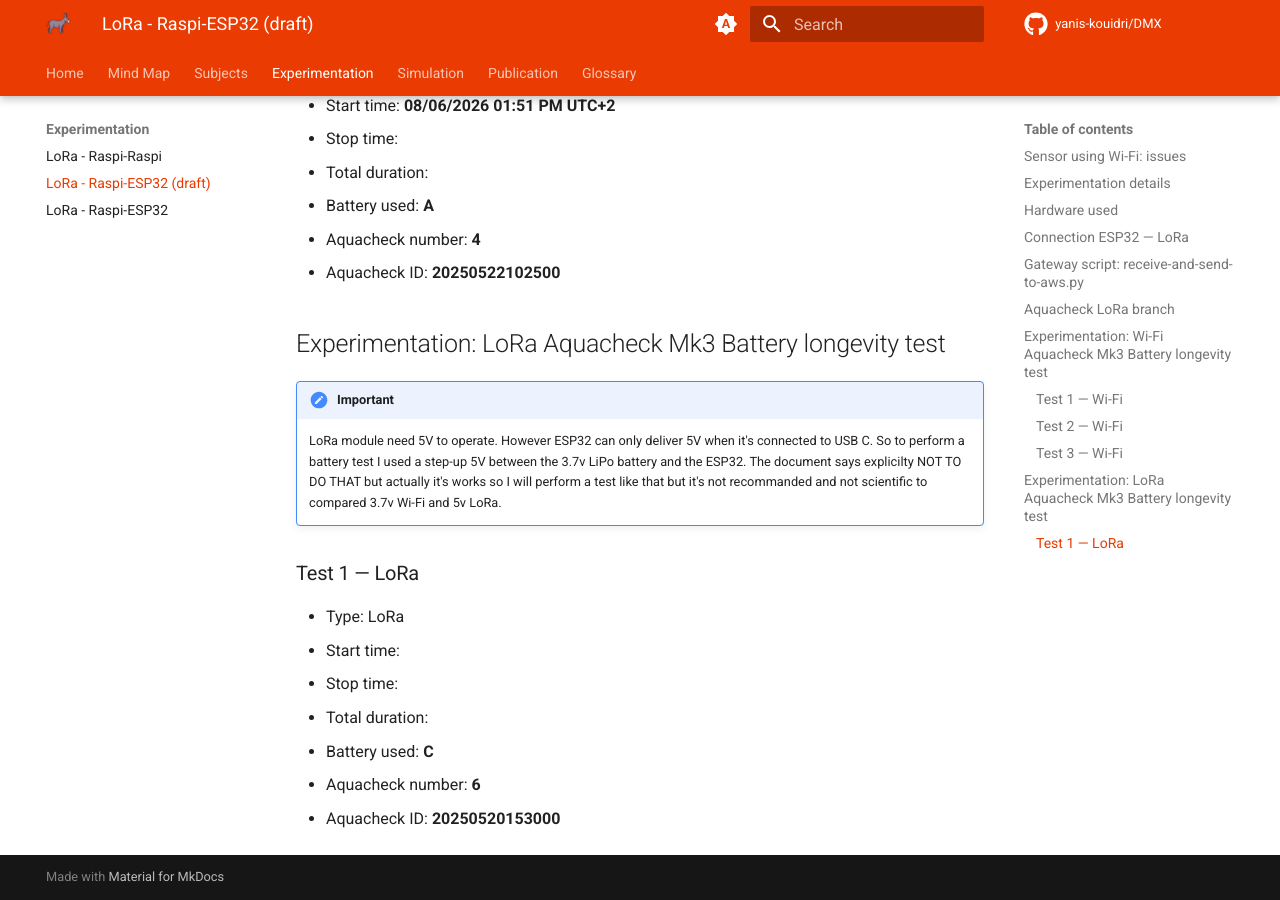
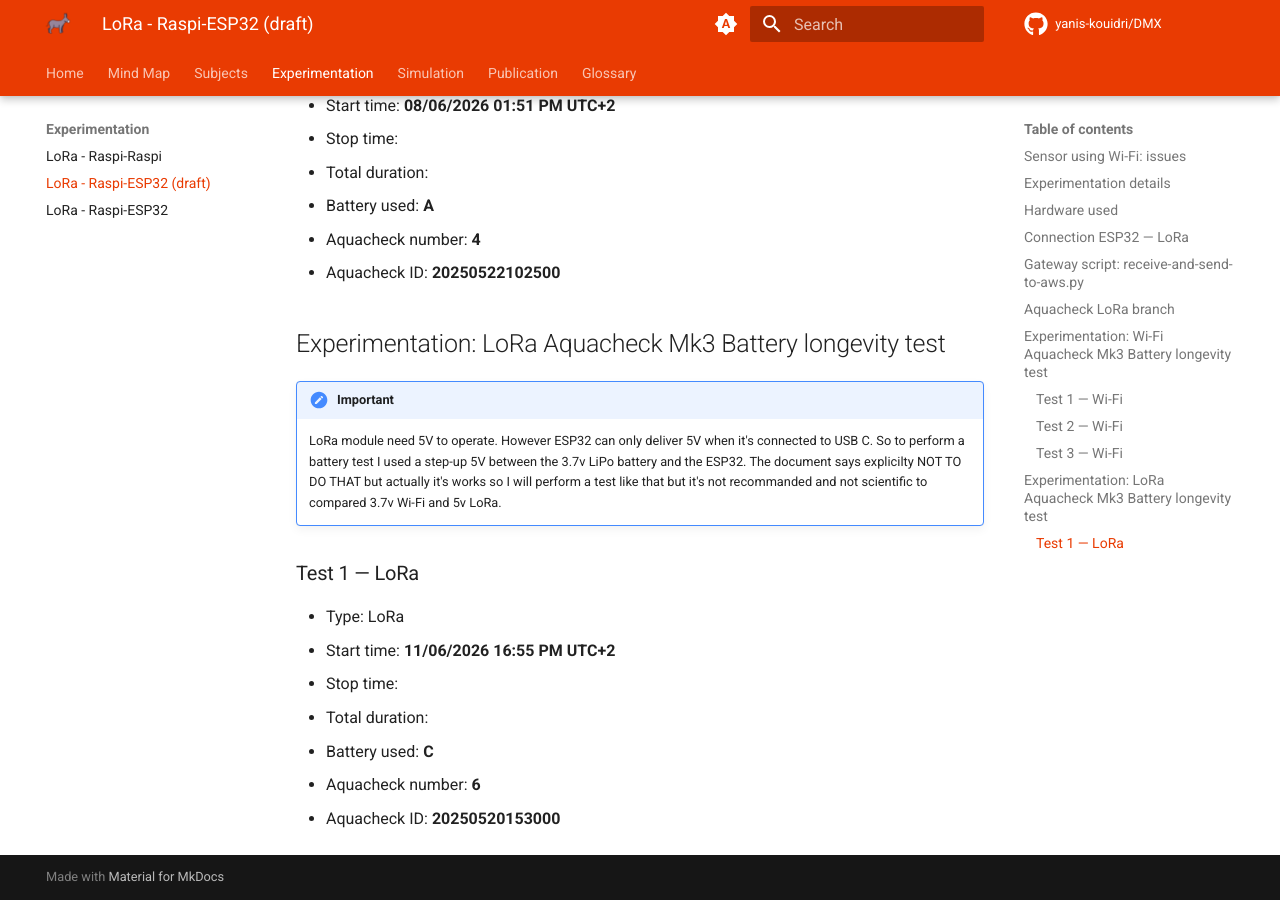
Before and after one commit to Yanis-Kouidri/DMX, an MkDocs documentation site: the page built from docs/experimentation/lora-raspi-esp32/lora-raspi-esp32_draft.md, in a window 1280 px wide and 900 px high, scrolled down 6684 px. Built offline with MkDocs 1.6.1 and Material for MkDocs 9.7.7, drawn with Linux system fonts in a browser that asks for light colours; comment, search, counter and statistics services are not loaded.

Commit message:
feat: add start time

```diff
--- a/docs/experimentation/lora-raspi-esp32/lora-raspi-esp32_draft.md
+++ b/docs/experimentation/lora-raspi-esp32/lora-raspi-esp32_draft.md
@@ -125,7 +125,7 @@ In this second test, I use the same battery, the same voltage and the same Aquac
 ### Test 1 — LoRa
 
 - Type: LoRa
-- Start time:
+- Start time: **11/06/2026 16:55 PM UTC+2**
 - Stop time:
 - Total duration:
 - Battery used: **C**
```
